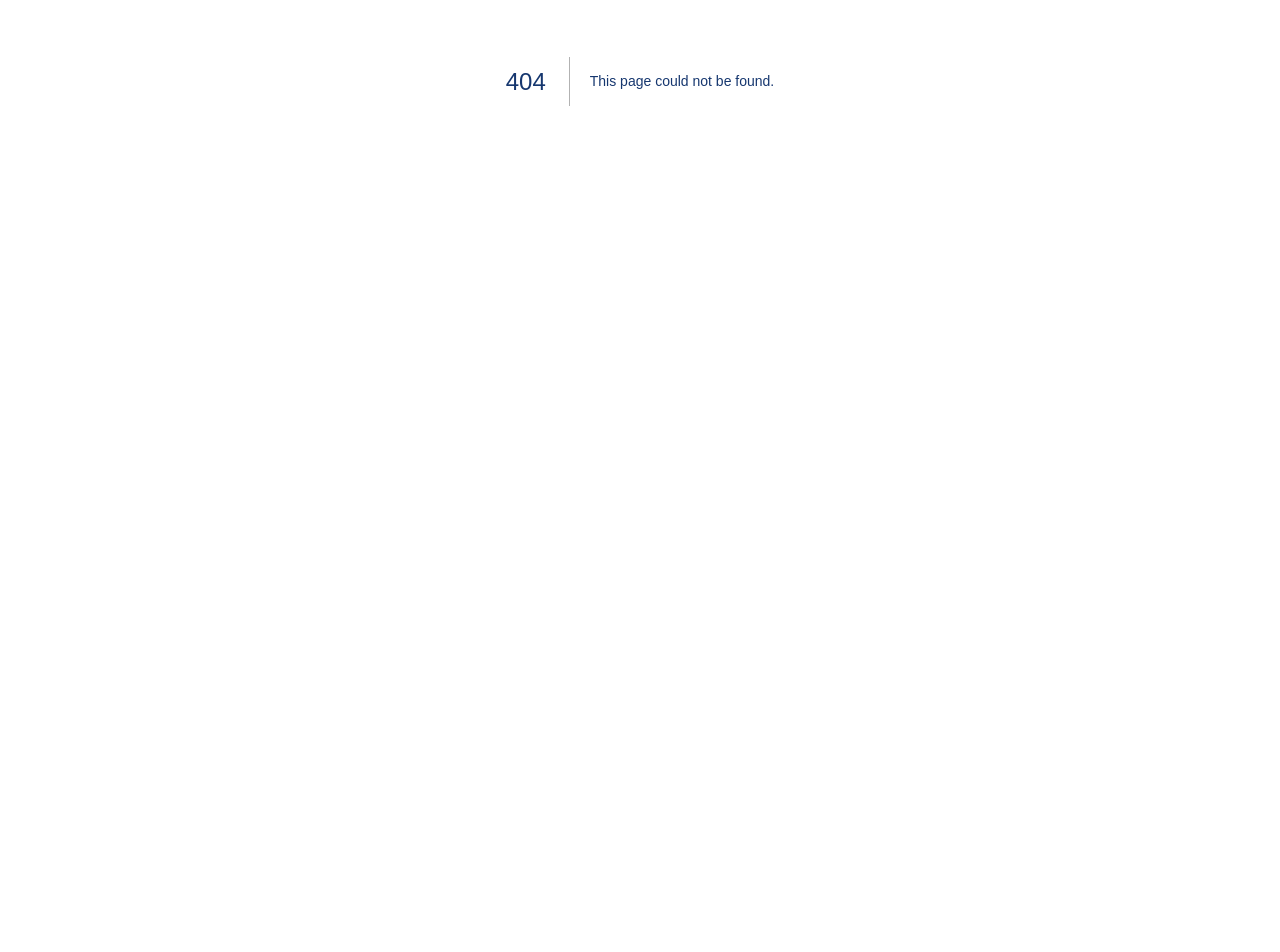
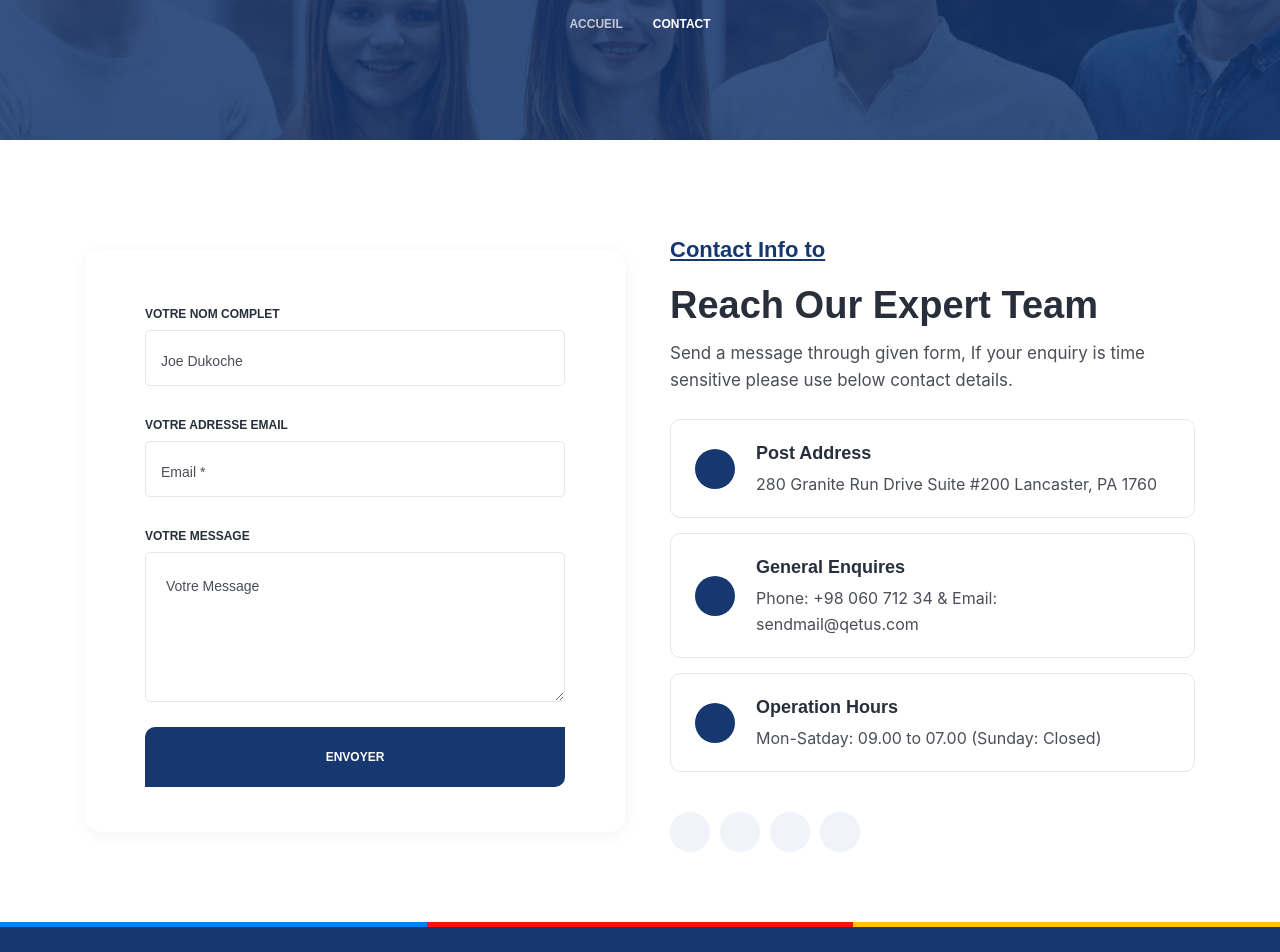
Before and after one commit to jambu43/nec, a Next.js app: page /contact in a window 1280 px wide. Before the commit this address had no page. Shown: the part 319-1271 px from the top of the page. Before the commit the page ends 800 px from the top, so only its background shows below. Built offline with nearby package versions, Linux system fonts and the light colour scheme.

Commit message:
Feat: contact

```diff
--- a/components/layouts/Navbar.tsx
+++ b/components/layouts/Navbar.tsx
@@ -62,7 +62,7 @@ function Navbar() {
                    <div className="header_right_content">
                       <ul>
                          <li className="header-button">
-                            <a href="#" target="_blank" rel="" className="theme-btn one"> Contact </a>
+                            <Link href="/contact" rel="" className="theme-btn one"> Contact </Link>
                          </li>
                       </ul>
                    </div>
--- /dev/null
+++ b/pages/contact.tsx
@@ -0,0 +1,211 @@
+import Layout from "@/components/layouts/Layout";
+import Link from "next/link";
+import React from "react";
+
+function contact() {
+  return (
+    <Layout>
+      <div className="page_header_default style_one ">
+        <div className="parallax_cover">
+          <div className="simpleParallax">
+            <img
+              src="/images/page-header-default.jpg"
+              alt="bg_image"
+              className="cover-parallax"
+            />
+          </div>
+        </div>
+        <div className="page_header_content">
+          <div className="auto-container">
+            <div className="row">
+              <div className="col-md-12">
+                <div className="banner_title_inner">
+                  <div className="title_page">Contact</div>
+                </div>
+              </div>
+              <div className="col-lg-12">
+                <div className="breadcrumbs creote">
+                  <ul className="breadcrumb m-auto">
+                    <li>
+                      <Link href="/">Accueil</Link>
+                    </li>
+                    <li className="active">Contact</li>
+                  </ul>
+                </div>
+              </div>
+            </div>
+          </div>
+        </div>
+      </div>
+      <div id="content" className="site-content ">
+        <section className="contact-section">
+          <div className="pd_top_90"></div>
+          <div className="container">
+            <div className="row align-items-center">
+              <div className="col-xl-6 col-lg-6 mb-5 mb-lg-5 mb-xl-0">
+                <div className="contact_form_box_all type_one">
+                  <div className="contact_form_box_inner">
+                    <div className="contact_form_shortcode">
+                      <form
+                        id="contact-form"
+                        method="post"
+                        action="contact.php"
+                        role="form"
+                      >
+                        <div className="messages"></div>
+
+                        <div className="controls">
+                          <div className="row">
+                            <div className="col-sm-12">
+                              <div className="form-group">
+                                <label>
+                                  Votre nom complet
+                                  <br />
+                                </label>
+                                <input
+                                  type="text"
+                                  name="name"
+                                  placeholder="Joe Dukoche"
+                                  required={true}
+                                  data-error="Enter Your Name"
+                                />
+                                <div className="help-block with-errors"></div>
+                              </div>
+                            </div>
+                            <div className="col-sm-12">
+                              <div className="form-group">
+                                <label>
+                                  Votre adresse email
+                                  <br />
+                                </label>
+                                <input
+                                  type="text"
+                                  name="email"
+                                  required={true}
+                                  placeholder="Email *"
+                                  data-error="joedukock@domaine.com"
+                                />
+                                <div className="help-block with-errors"></div>
+                              </div>
+                            </div>
+
+                            <div className="col-sm-12">
+                              <div className="form-group">
+                                <label>
+                                  Votre Message
+                                  <br />
+                                </label>
+                                <textarea
+                                  name="message"
+                                  placeholder="Votre message "
+                                  rows={3}
+                                  required={true}
+                                  data-error="Please, leave us a message."
+                                ></textarea>
+                                <div className="help-block with-errors"></div>
+                              </div>
+                            </div>
+
+                            <div className="col-sm-12">
+                              <div className="form-group mg_top apbtn">
+                                <button className="theme_btn" type="submit">
+                                  Envoyer
+                                </button>
+                              </div>
+                            </div>
+                          </div>
+                        </div>
+                      </form>
+                    </div>
+                  </div>
+                </div>
+              </div>
+              <div className="col-xl-6 col-lg-6 pd_left_30">
+                <div className="title_all_box style_one dark_color">
+                  <div className="title_sections left">
+                    <div className="before_title">Contact Info to</div>
+                    <h2>Reach Our Expert Team</h2>
+                    <p>
+                      Send a message through given form, If your enquiry is time
+                      sensitive please use below contact details.
+                    </p>
+                  </div>
+                </div>
+
+                <div className="contact_box_content style_one">
+                  <div className="contact_box_inner icon_yes">
+                    <div className="icon_bx">
+                      <span className=" icon-placeholder"></span>
+                    </div>
+                    <div className="contnet">
+                      <h3> Post Address </h3>
+                      <p>280 Granite Run Drive Suite #200 Lancaster, PA 1760</p>
+                    </div>
+                  </div>
+                </div>
+                <div className="pd_bottom_15"></div>
+                <div className="contact_box_content style_one">
+                  <div className="contact_box_inner icon_yes">
+                    <div className="icon_bx">
+                      <span className="icon-phone-call"></span>
+                    </div>
+                    <div className="contnet">
+                      <h3> General Enquires </h3>
+                      <p>
+                        Phone: +98 060 712 34 &amp; Email: sendmail@qetus.com
+                      </p>
+                    </div>
+                  </div>
+                </div>
+                <div className="pd_bottom_15"></div>
+                <div className="contact_box_content style_one">
+                  <div className="contact_box_inner icon_yes">
+                    <div className="icon_bx">
+                      <span className="fa fa-clock-o"></span>
+                    </div>
+                    <div className="contnet">
+                      <h3> Operation Hours </h3>
+                      <p>Mon-Satday: 09.00 to 07.00 (Sunday: Closed)</p>
+                    </div>
+                  </div>
+                </div>
+                <div className="pd_bottom_40"></div>
+                <div className="social_media_v_one style_two">
+                  <ul>
+                    <li>
+                      <a href="#">
+                        <span className="fa fa-facebook"></span>
+                        <small>facebook</small>
+                      </a>
+                    </li>
+                    <li>
+                      <a href="#">
+                        <span className="fa fa-twitter"></span>
+                        <small>twitter</small>
+                      </a>
+                    </li>
+                    <li>
+                      <a href="#">
+                        <span className="fa fa-skype"></span>
+                        <small>skype</small>
+                      </a>
+                    </li>
+                    <li>
+                      <a href="#">
+                        <span className="fa fa-instagram"></span>
+                        <small>instagram</small>
+                      </a>
+                    </li>
+                  </ul>
+                </div>
+              </div>
+            </div>
+          </div>
+          <div className="pd_top_70"></div>
+        </section>
+      </div>
+    </Layout>
+  );
+}
+
+export default contact;
```
